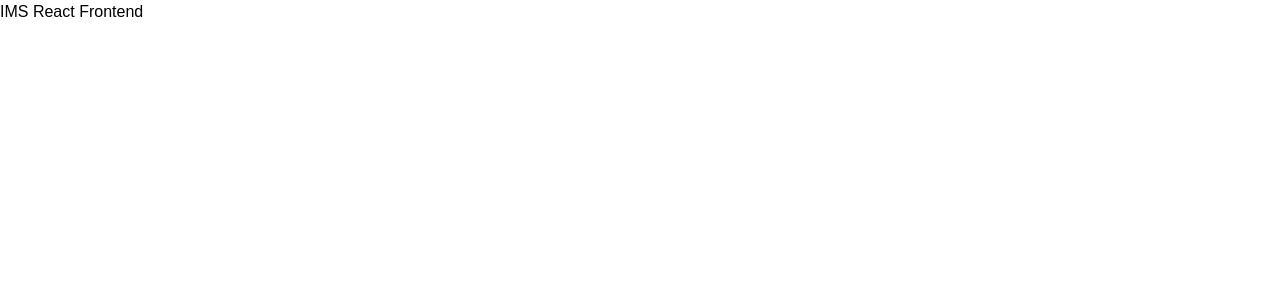
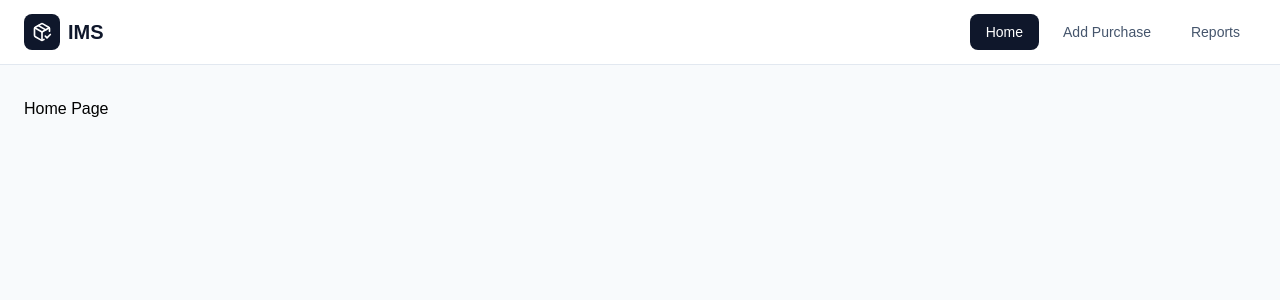
Before and after one commit to JaikishoreKC/IMS_React, a React (Vite) app in the folder ims-react/: page / in a window 1280 px wide. Shown: the top 300 px of the page. Built offline with nearby package versions, Linux system fonts and the light colour scheme.

Commit message:
feat: add routing and layout components for Home, Purchase Entry, and Purchase Reports pages

```diff
--- a/ims-react/src/App.jsx
+++ b/ims-react/src/App.jsx
@@ -1,5 +1,25 @@
+import { BrowserRouter, Routes, Route } from "react-router-dom";
+import Navbar from "./components/layout/Navbar";
+import Home from "./pages/Home";
+import PurchaseEntry from "./pages/PurchaseEntry";
+import PurchaseReports from "./pages/PurchaseReports";
+
 function App() {
-  return <h1>IMS React Frontend</h1>;
+  return (
+    <BrowserRouter>
+      <div className="min-h-screen bg-slate-50">
+        <Navbar />
+
+        <main className="mx-auto max-w-7xl px-6 py-8">
+          <Routes>
+            <Route path="/" element={<Home />} />
+            <Route path="/purchase" element={<PurchaseEntry />} />
+            <Route path="/reports" element={<PurchaseReports />} />
+          </Routes>
+        </main>
+      </div>
+    </BrowserRouter>
+  );
 }
 
 export default App;
--- /dev/null
+++ b/ims-react/src/components/layout/Navbar.jsx
@@ -0,0 +1,43 @@
+import { NavLink } from "react-router-dom";
+import { PackageCheck } from "lucide-react";
+
+function Navbar() {
+  const navLinkClass = ({ isActive }) =>
+    `rounded-lg px-4 py-2 text-sm font-medium transition ${
+      isActive
+        ? "bg-slate-900 text-white"
+        : "text-slate-600 hover:bg-slate-100 hover:text-slate-900"
+    }`;
+
+  return (
+    <header className="sticky top-0 z-50 border-b border-slate-200 bg-white/95 backdrop-blur">
+      <div className="mx-auto flex h-16 max-w-7xl items-center justify-between px-6">
+        <NavLink
+          to="/"
+          className="flex items-center gap-2 text-xl font-bold text-slate-900"
+        >
+          <div className="flex h-9 w-9 items-center justify-center rounded-lg bg-slate-900 text-white">
+            <PackageCheck size={20} />
+          </div>
+          <span>IMS</span>
+        </NavLink>
+
+        <nav className="flex items-center gap-2">
+          <NavLink to="/" end className={navLinkClass}>
+            Home
+          </NavLink>
+
+          <NavLink to="/purchase" className={navLinkClass}>
+            Add Purchase
+          </NavLink>
+
+          <NavLink to="/reports" className={navLinkClass}>
+            Reports
+          </NavLink>
+        </nav>
+      </div>
+    </header>
+  );
+}
+
+export default Navbar;
--- /dev/null
+++ b/ims-react/src/pages/Home.jsx
@@ -0,0 +1,9 @@
+function Home() {
+  return (
+    <div>
+      <h1>Home Page</h1>
+    </div>
+  );
+}
+
+export default Home;
--- /dev/null
+++ b/ims-react/src/pages/PurchaseEntry.jsx
@@ -0,0 +1,9 @@
+function PurchaseEntry() {
+  return (
+    <div>
+      <h1>Purchase Entry Page</h1>
+    </div>
+  );
+}
+
+export default PurchaseEntry;
--- /dev/null
+++ b/ims-react/src/pages/PurchaseReports.jsx
@@ -0,0 +1,9 @@
+function PurchaseReports() {
+  return (
+    <div>
+      <h1>Purchase Reports Page</h1>
+    </div>
+  );
+}
+
+export default PurchaseReports;
```
